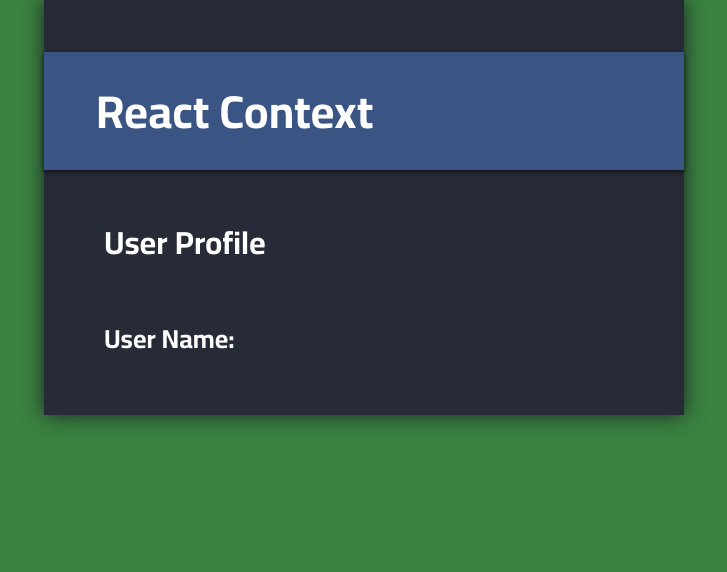
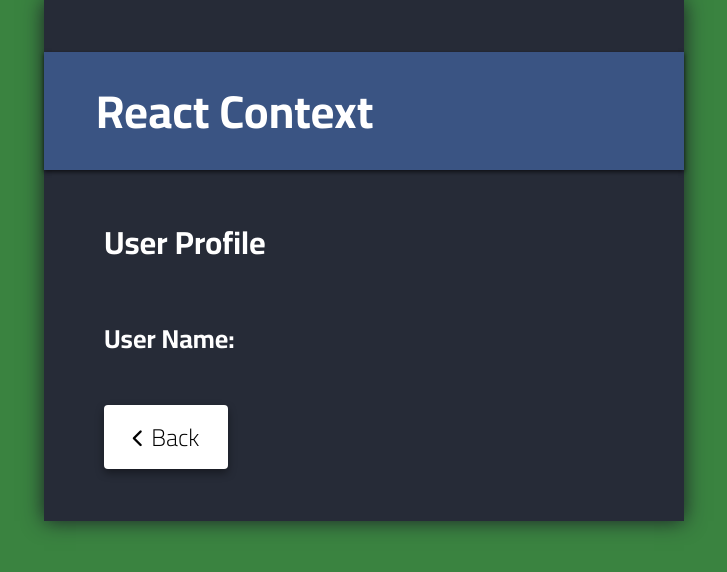
Before and after one commit to xlsmile/Context, a React (Create React App) app: page / in a window 1280 px wide. Both pictures are taken after a click on the button "Login". Shown: the top 572 px of the page, without its empty margins (276-1003 px from the left). Built offline with nearby package versions, Linux system fonts and the light colour scheme.

Commit message:
Add Back cta to UserProfile.

```diff
--- a/public/index.html
+++ b/public/index.html
@@ -4,6 +4,7 @@
     <meta charset="utf-8" />
     <meta name="viewport" content="width=device-width, initial-scale=1" />
     <meta name="react base template" content="react starter" />
+    <script src="https://kit.fontawesome.com/bec5713dc8.js" crossorigin="anonymous"></script>
     <title>React Context</title>
   </head>
   <body>
--- a/src/App.js
+++ b/src/App.js
@@ -13,7 +13,7 @@ const App = () => {
       <header className="header">
         <h1 className="title__primary">React Context</h1>
       </header>
-      <LoginContext.Provider value={{userName, setUserName, setShowProfile}} >
+      <LoginContext.Provider value={{userName, setUserName, setShowProfile}}>
         {showProfile ? <UserProfile /> : <UserLogin />}
       </LoginContext.Provider>
     </div>
--- a/src/Components/UserProfile.jsx
+++ b/src/Components/UserProfile.jsx
@@ -2,11 +2,14 @@ import {useContext} from "react";
 import {LoginContext} from "../Components/Context/LoginContext";
 
 const UserProfile = () => {
-  const {userName} = useContext(LoginContext);
+
+  const {userName, setShowProfile} = useContext(LoginContext);
+
   return (
     <>
       <h2 className="title__secondary">User Profile</h2>
       <h3 className="title__tertiary">User Name: {userName}</h3>
+      <button className="cta cta--start" onClick={() => setShowProfile(false)}><i className="fa-solid fa-chevron-left fa-xs"></i>Back</button>
     </>
   )
 }
--- a/src/index.css
+++ b/src/index.css
@@ -65,10 +65,18 @@ body {
   font-size: 2rem;
 }
 
+.fa-xs {
+  vertical-align: 0.025em;
+}
+
+.fa-chevron-left {
+  margin-right: 0.4em;
+}
+
 .cta {
   box-shadow: 0 0.4rem 0.8rem rgba(0, 0, 0, 0.4);
   border-radius: 0.4rem 0.4rem 0.4rem 0.4rem;
-  background: #fff7f0;
+  background: #fff;
   border: none;
   cursor: pointer;
   font-family: inherit;
@@ -79,7 +87,8 @@ body {
   transition: all 0.2s;
 }
 .cta:hover {
-  background: #fffcfa;
+  background: #3d598a;
+  color: #fff;
 }
 .cta:active {
   box-shadow: 0 0.2rem 0.4rem rgba(33, 37, 47, 0.2);
@@ -112,6 +121,9 @@ body {
 }
 .cta__submit {
   margin-top: 3.2rem;
+}
+.cta--start {
+  align-self: start;
 }
 .cta--success {
   background: #3a8340;
--- a/src/scss/components/_button.scss
+++ b/src/scss/components/_button.scss
@@ -1,7 +1,7 @@
 .cta {
   box-shadow: 0 0.4rem 0.8rem rgba(0, 0, 0, 0.4);
   @include border-radius;
-  background: $color-alpha;
+  background: $color-white;
   border: none;
   cursor: pointer;
   font-family: inherit;
@@ -12,7 +12,8 @@
   transition: all 0.2s;
 
   &:hover {
-    background: lighten($color-alpha, 2%);
+    background: lighten($color-default, 2%);
+    color: $color-white;
   }
 
   &:active {
@@ -53,6 +54,10 @@
     margin-top: 3.2rem;
   }
 
+  &--start {
+    align-self: start;
+  }
+
   &--success {
     background: $color-success;
     color: $color-alpha;
```
Also changed, not shown: src/scss/base/_typorgaphy.scss (+8 -0 lines).
